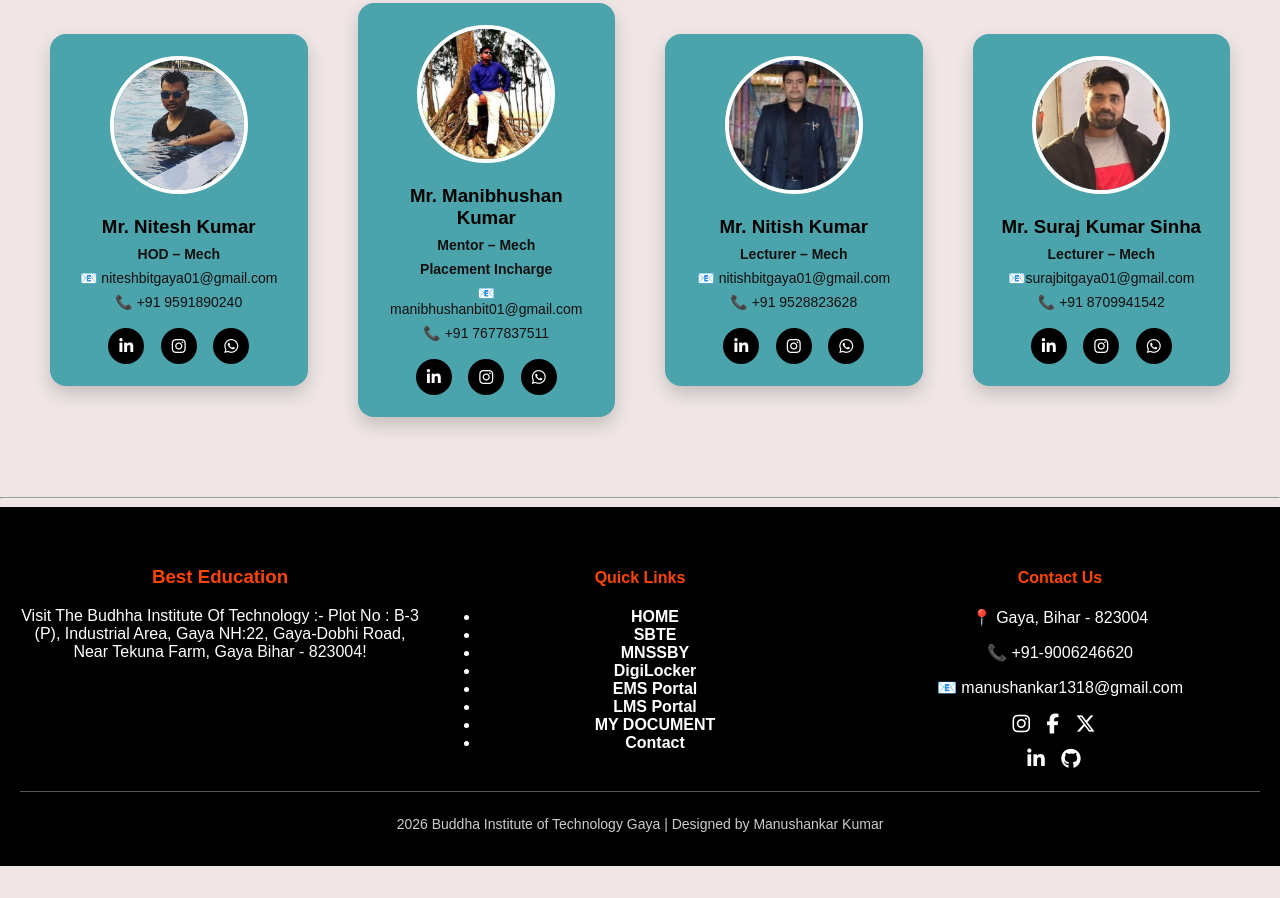
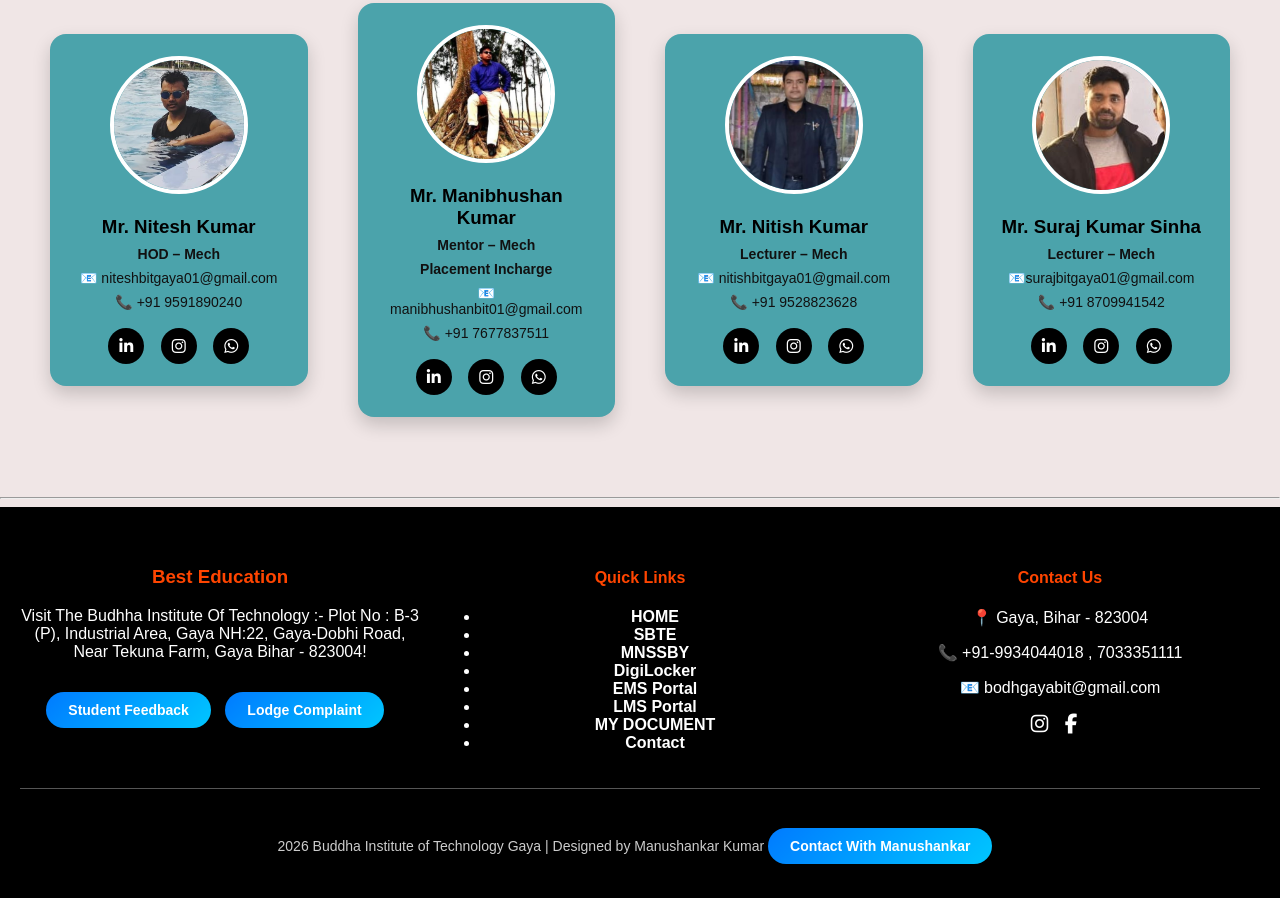
Before and after one commit to manyshankar/Bit-Gaya, a plain HTML site: page mech.html in a window 1280 px wide. Shown: the part 1043-1941 px from the top of the page. Before the commit the page ends 1909 px from the top, so only its background shows below. Drawn offline with Linux system fonts and the light colour scheme.

Commit message:
Fix HTML structure and formatting in mech.html

```diff
--- a/mech.html
+++ b/mech.html
@@ -298,6 +298,8 @@
         <h3>Best Education</h3>
         <p> Visit The Budhha Institute Of Technology
           :- Plot No : B-3 (P), Industrial Area, Gaya NH:22, Gaya-Dobhi Road, Near Tekuna Farm, Gaya Bihar - 823004!</p>
+           <a href="feedback.html" class="feedback-btn">Student Feedback</a>
+            <a href="complain.html" class="feedback-btn">Lodge Complaint</a>
       </div>
 
       <div class="footer-links">
@@ -317,23 +319,19 @@
       <div class="footer-contact">
         <h4>Contact Us</h4>
         <p>📍 Gaya, Bihar - 823004</p>
-        <p>📞 +91-9006246620</p>
-        <p>📧 manushankar1318@gmail.com</p>
+        <p>📞 +91-9934044018 , 7033351111</p>
+        <p>📧 bodhgayabit@gmail.com</p>
+        <div class="footer-social">
+    <a href="https://www.instagram.com/bit_gaya/" target="_blank"><i class="fab fa-instagram"></i></a>
+    <a href="https://www.facebook.com/bitgayabihar" target="_blank"><i class="fab fa-facebook-f"></i></a>
 
-  <div class="footer-social">
-    <a href="https://www.instagram.com/many.shan.kar/" target="_blank"><i class="fab fa-instagram"></i></a>
-    <a href="https://www.facebook.com/manu.shankar.875023" target="_blank"><i class="fab fa-facebook-f"></i></a>
-    <a href="https://x.com/manushankar1318" target="_blank"><i class="fab fa-x-twitter"></i></a>
     </div>
-    <div class="footer-social">
-    <a href="https://www.linkedin.com/in/manushankar-kumar-7b51a1322/?skipRedirect=true" target="_blank"><i class="fab fa-linkedin-in"></i></a>
-    <a href="https://github.com/manyshankar" target="_blank"><i class="fab fa-github"></i></a>
-   </div>
-   </div>
-   </div>
+    </div>
 
+    </div>
     <div class="footer-bottom">
-      <p>2026 Buddha Institute of Technology Gaya | Designed by Manushankar Kumar</p>
+      <p>2026 Buddha Institute of Technology Gaya | Designed by Manushankar Kumar  <a href="manu.html" class="feedback-btn">Contact With Manushankar</a></p>
+
     </div>
   </footer>
 
```
